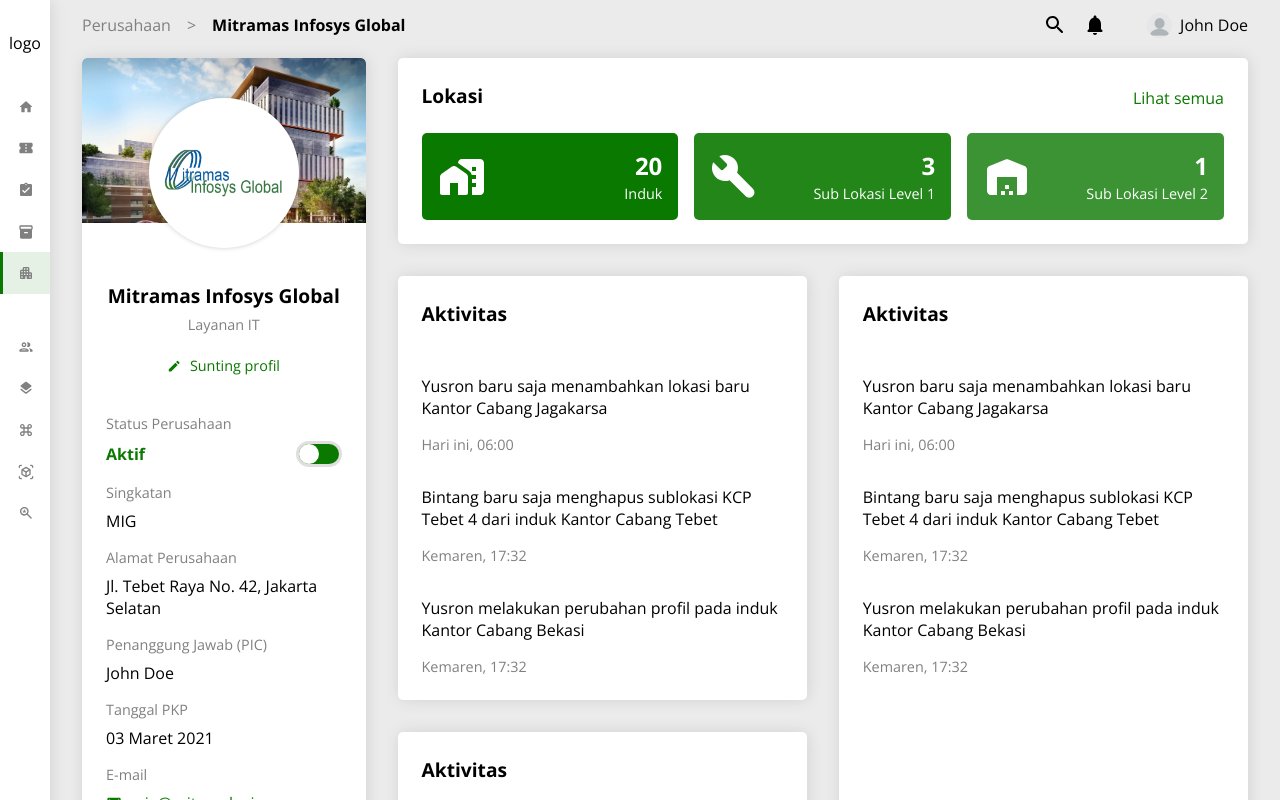
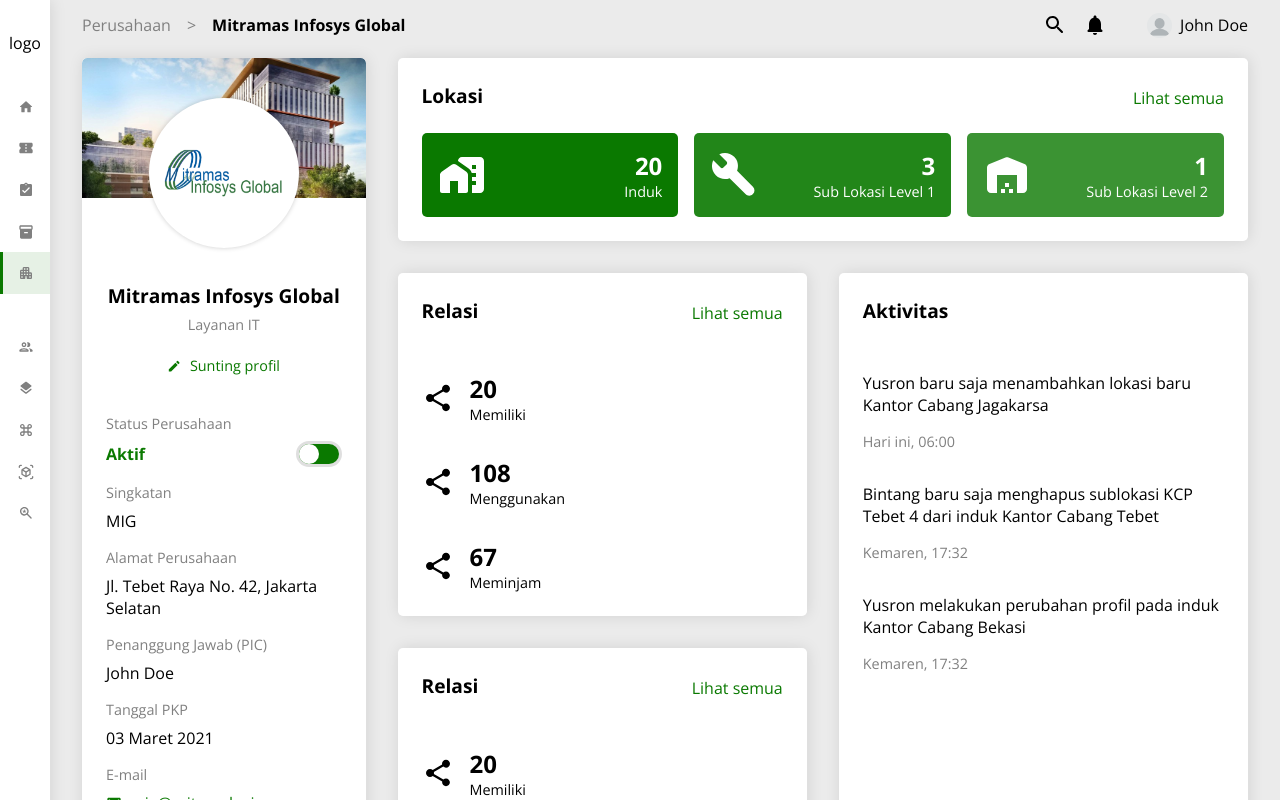
Before and after one commit to wchen19/assignment-fed-mig, a React (Create React App) app: page / in a window 1280 px wide. Shown: the top 800 px of the page. Built offline with nearby package versions, Linux system fonts and the light colour scheme.

Commit message:
feat: create Relation component

```diff
--- a/src/components/Location/Location.jsx
+++ b/src/components/Location/Location.jsx
@@ -18,21 +18,21 @@ const Location = () => {
             <MapsHomeWorkRoundedIcon />
             <div className='detail'>
               <div className='number'>20</div>
-              <span>Induk</span>
+              <div className='desc'>Induk</div>
             </div>
           </div>
           <div className='box-2'>
             <BuildRoundedIcon />
             <div className='detail'>
               <div className='number'>3</div>
-              <span>Sub Lokasi Level 1</span>
+              <div className='desc'>Sub Lokasi Level 1</div>
             </div>
           </div>
           <div className='box-3'>
             <WarehouseRoundedIcon />
             <div className='detail'>
               <div className='number'>1</div>
-              <span>Sub Lokasi Level 2</span>
+              <div className='desc'>Sub Lokasi Level 2</div>
             </div>
           </div>
         </div>
--- a/src/components/Location/Location.scss
+++ b/src/components/Location/Location.scss
@@ -55,7 +55,7 @@
           text-align: right;
         }
 
-        span {
+        .desc {
           font-weight: lighter;
           font-size: 0.9rem;
         }
--- /dev/null
+++ b/src/components/Relation/Relation.jsx
@@ -0,0 +1,42 @@
+import React from 'react';
+import ShareRoundedIcon from '@mui/icons-material/ShareRounded';
+import './Relation.scss';
+import Card from '../Card/Card';
+
+const Relation = () => {
+  return (
+    <Card>
+      <div className='relation'>
+        <div className='top'>
+          <div className='title'>Relasi</div>
+          <span>Lihat semua</span>
+        </div>
+        <div className='bottom'>
+          <div className='relation-item'>
+            <ShareRoundedIcon />
+            <div className='detail'>
+              <div className='number'>20</div>
+              <div className='desc'>Memiliki</div>
+            </div>
+          </div>
+          <div className='relation-item'>
+            <ShareRoundedIcon />
+            <div className='detail'>
+              <div className='number'>108</div>
+              <div className='desc'>Menggunakan</div>
+            </div>
+          </div>
+          <div className='relation-item'>
+            <ShareRoundedIcon />
+            <div className='detail'>
+              <div className='number'>67</div>
+              <div className='desc'>Meminjam</div>
+            </div>
+          </div>
+        </div>
+      </div>
+    </Card>
+  );
+};
+
+export default Relation;
--- /dev/null
+++ b/src/components/Relation/Relation.scss
@@ -0,0 +1,51 @@
+.relation {
+  padding: 1.5rem;
+  display: flex;
+  flex-direction: column;
+  gap: 3rem;
+
+  .top {
+    display: flex;
+    justify-content: space-between;
+    align-items: flex-end;
+
+    .title {
+      font-weight: bold;
+      font-size: 1.2rem;
+    }
+
+    span {
+      color: #0a7900;
+      &:hover {
+        cursor: pointer;
+      }
+    }
+  }
+
+  .bottom {
+    display: flex;
+    flex-direction: column;
+    gap: 2rem;
+
+    .relation-item {
+      display: flex;
+      gap: 1rem;
+      align-items: center;
+
+      svg {
+        font-size: 2rem;
+      }
+
+      .detail {
+        .number {
+          font-size: 1.5rem;
+          font-weight: bold;
+        }
+
+        .desc {
+          font-size: 0.9rem;
+        }
+      }
+    }
+  }
+}
--- a/src/pages/Company/Company.jsx
+++ b/src/pages/Company/Company.jsx
@@ -2,6 +2,7 @@ import React from 'react';
 import Activity from '../../components/Activity/Activity';
 import CompanyInfo from '../../components/CompanyInfo/CompanyInfo';
 import Location from '../../components/Location/Location';
+import Relation from '../../components/Relation/Relation';
 import './Company.scss';
 
 const Company = () => {
@@ -16,8 +17,8 @@ const Company = () => {
         </div>
         <div className='flex-2 row'>
           <div className='flex-1 column'>
-            <Activity />
-            <Activity />
+            <Relation />
+            <Relation />
           </div>
           <div className='flex-1'>
             <Activity />
```
